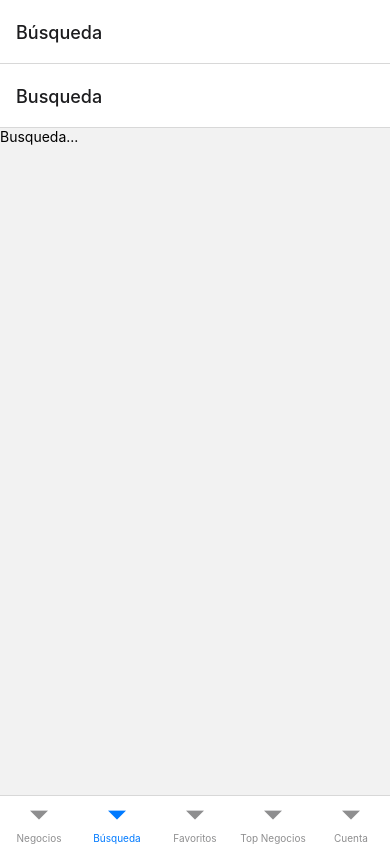
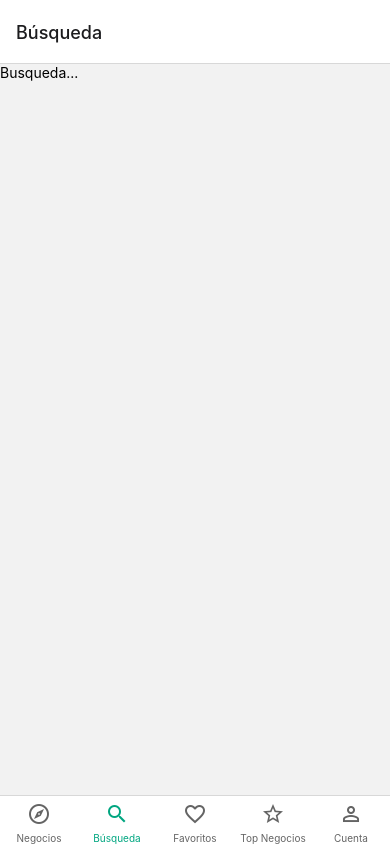
Before and after one commit to omaribanez10/DomiYa, a React Native app: screen /busqueda in a window 390 px wide. Built offline with nearby package versions, Linux system fonts and the light colour scheme.

Commit message:
Agregando iconos al bottom-navigation

```diff
--- a/app/navigations/Navegacion.js
+++ b/app/navigations/Navegacion.js
@@ -1,47 +1,90 @@
 import React from "react";
 import { NavigationContainer } from "@react-navigation/native";
 import { createBottomTabNavigator } from "@react-navigation/bottom-tabs";
-import {} from "react-native-elements";
-
+import { Icon } from "react-native-elements";
 import NegociosStack from "./NegociosStack";
 import FavoritosStack from "./FavoritosStack";
 import TopNegociosStack from "./TopNegociosStack";
 import BusquedaStack from "./BusquedaStack";
 import CuentaStack from "./CuentaStack";
 
+import Negocios from "../screens/Negocios";
+import Favoritos from "../screens/Favoritos";
+import TopNegocios from "../screens/TopNegocios";
+import Busqueda from "../screens/Busqueda";
+import Cuenta from "../screens/Cuenta";
 const Tab = createBottomTabNavigator();
 
 export default function Navegacion() {
   return (
     <NavigationContainer>
-      <Tab.Navigator>
+      <Tab.Navigator
+        initialRouteName="negocios"
+        screenOptions={({ route }) => ({
+          tabBarInactiveTintColor: "#646464",
+          tabBarActiveTintColor: "#00a680",
+          tabBarIcon: ({ color }) => screenOptions(route, color),
+        })}
+      >
         <Tab.Screen
           name="negocios"
-          component={NegociosStack}
+          component={Negocios}
           options={{ title: "Negocios" }}
         ></Tab.Screen>
 
         <Tab.Screen
           name="busqueda"
-          component={BusquedaStack}
+          component={Busqueda}
           options={{ title: "Búsqueda" }}
         ></Tab.Screen>
         <Tab.Screen
           name="favoritos"
-          component={FavoritosStack}
+          component={Favoritos}
           options={{ title: "Favoritos" }}
         ></Tab.Screen>
         <Tab.Screen
-          name="Top-negocios"
-          component={TopNegociosStack}
+          name="top-negocios"
+          component={TopNegocios}
           options={{ title: "Top Negocios" }}
         ></Tab.Screen>
         <Tab.Screen
           name="cuenta"
-          component={CuentaStack}
+          component={Cuenta}
           options={{ title: "Cuenta" }}
         ></Tab.Screen>
       </Tab.Navigator>
     </NavigationContainer>
   );
 }
+
+function screenOptions(route, color) {
+  let iconName;
+
+  switch (route.name) {
+    case "negocios":
+      iconName = "compass-outline";
+      break;
+    case "cuenta":
+      iconName = "account-outline";
+      break;
+    case "favoritos":
+      iconName = "heart-outline";
+      break;
+    case "busqueda":
+      iconName = "magnify";
+      break;
+    case "top-negocios":
+      iconName = "star-outline";
+      break;
+    default:
+      break;
+  }
+  return (
+    <Icon
+      type="material-community"
+      name={iconName}
+      fontSize="22"
+      color={color}
+    ></Icon>
+  );
+}
```
